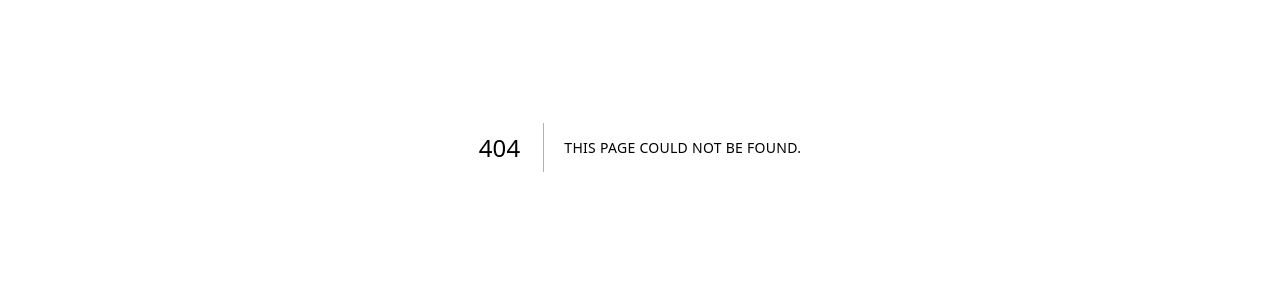
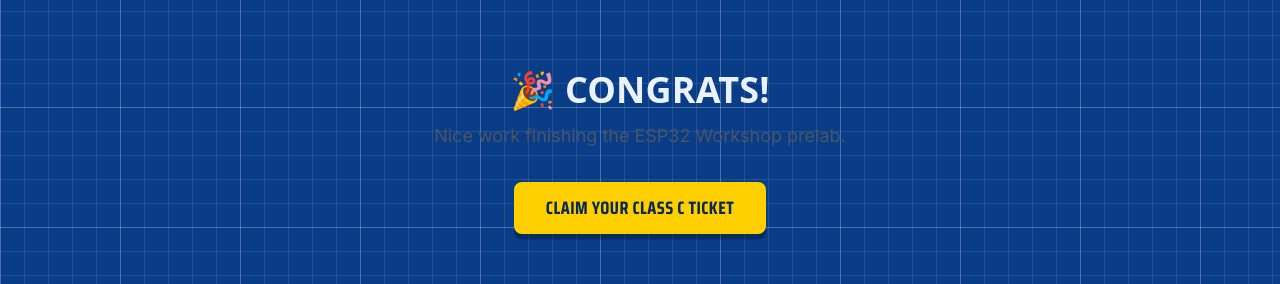
Before and after one commit to UNSW-Robotics-and-Mechatronics-Society/ramsoc-buildathon-website, a Next.js app: page /2026/prelab in a window 1280 px wide. Before the commit this address had no page. Shown: the part 253-537 px from the top of the page. Built offline with nearby package versions, Linux system fonts and the light colour scheme; no server answers; a web font is replaced by a local one.

Commit message:
added walnut page for prelab completion

```diff
--- a/src/app/2026/_data/tickets.ts
+++ b/src/app/2026/_data/tickets.ts
@@ -42,6 +42,11 @@ export const EGGS = {
     title: "The seventeenth question",
     blurb: "You opened every single FAQ. Nobody does that.",
   },
+  prelab: {
+    class: "C",
+    title: "ESP32 Prelab",
+    blurb: "you finished the prelab and unlocked a reward",
+  },
   typewriter: {
     class: "C",
     title: "Read the fine print",
--- /dev/null
+++ b/src/app/2026/prelab/_components/Prelab.tsx
@@ -0,0 +1,33 @@
+"use client";
+
+import { useEffect, useRef, useState } from "react";
+import { motion } from "motion/react";
+import { useEgg } from "@/app/2026/_components/eggs/EggProvider";
+import { Button } from "@/app/2026/_components/ui/Button";
+
+
+
+export default function Prelab() {
+  const egg = useEgg();
+  const opened = useRef(false);
+  return (
+    <section className="flex min-h-[calc(100vh-8rem)] flex-col items-center justify-center px-4 py-16 text-center">
+      <h1 className="text-3xl font-bold sm:text-4xl">
+        🎉 Congrats!
+      </h1>
+      <p className="mt-3 max-w-md text-lg text-gray-600">
+        Nice work finishing the ESP32 Workshop prelab.
+      </p>
+      <Button
+        size="lg"
+        onClick={() => {
+          opened.current = true;
+          egg.open("prelab");
+        }}
+        className="font-display brick mt-8 text-lg font-bold tracking-wide uppercase"
+      >
+        Claim your Class C ticket
+      </Button>
+    </section>
+  );
+}
--- /dev/null
+++ b/src/app/2026/prelab/page.tsx
@@ -0,0 +1,11 @@
+import type { Metadata } from "next";
+import Prelab from "./_components/Prelab";
+
+export const metadata: Metadata = {
+  title: "prelab",
+  robots: { index: false, follow: false },
+};
+
+export default function prelabPage() {
+  return <Prelab />;
+}
--- a/src/app/path.ts
+++ b/src/app/path.ts
@@ -25,6 +25,7 @@ const Path = {
     // Easter eggs. Not linked from anywhere, found by typing the URL.
     Egg67: "/2026/67",
     EggRambo: "/2026/rambo",
+    Prelab: "/2026/walnut",
 
     Admin: "/2026/admin",
     AdminInvites: "/2026/admin/invites",
```
